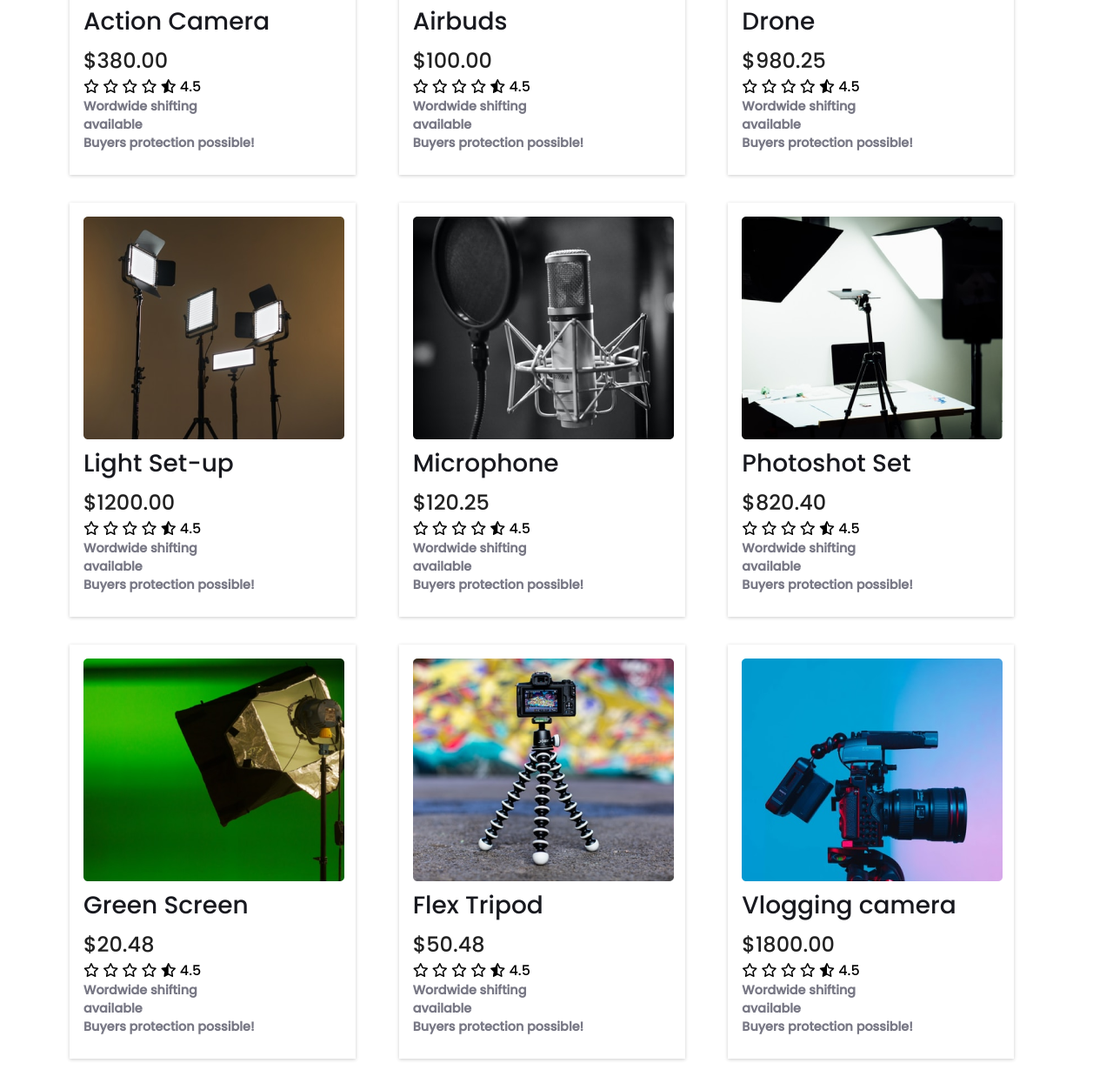
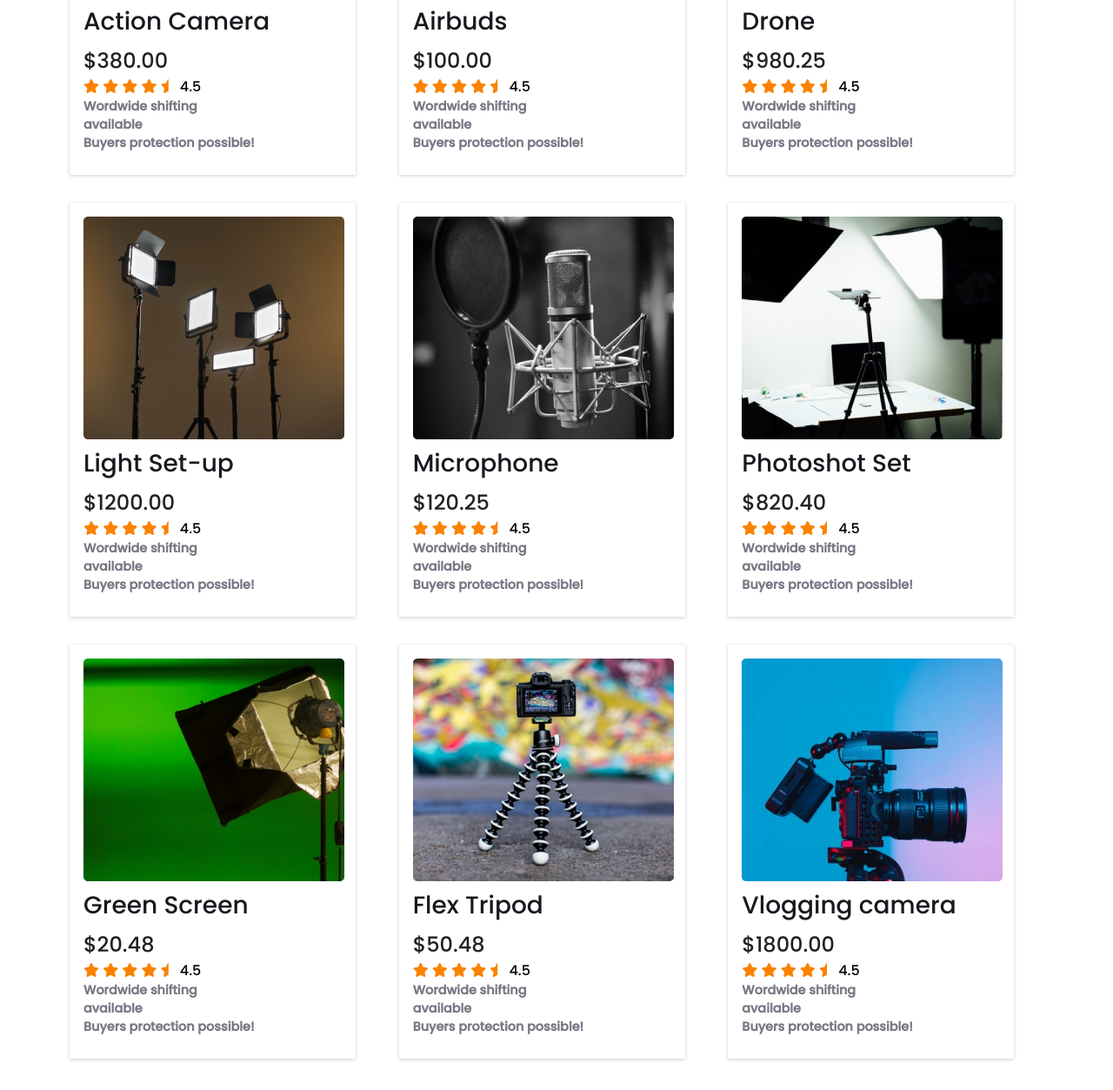
Before and after one commit to Antor-094/influencer-gear, a plain HTML site: page index.html in a window 1280 px wide. Shown: the part 1327-2580 px from the top of the page at 87% size. Drawn offline with Linux system fonts and the light colour scheme.

Commit message:
Final commit done

```diff
--- a/index.html
+++ b/index.html
@@ -13,13 +13,15 @@
        <header>
         <nav>
              <h3 class="nav-title">Influencer products</h3>
-             <div>
+             <div class="ok">
                   <a href="">Home</a>
                   <a href="">products</a>
-                  <a href="">Sign up</a>
-                  <a href="">Log in</a>
+                  <a href="">Signup</a>
+                  <a href="">Login</a>
+
                   <a href=""><i class="fa-solid fa-magnifying-glass antor"></i></a>
                   <a href=""><i class="fa-solid fa-cart-shopping antor ontor"></i></a>
+
              </div>
         </nav>
         <div class="header">
@@ -54,11 +56,11 @@
                     <h2 class="product-name">Action Camera</h2>
                     <h3 class="product-price">$380.00</h3>
                     <div class="rating">
-                        <i class="fa-regular fa-star"></i>
-                        <i class="fa-regular fa-star"></i>
-                        <i class="fa-regular fa-star"></i>
-                        <i class="fa-regular fa-star"></i>
-                        <i class="fa-regular fa-star-half-stroke"></i>
+                        <i class="fa-solid fa-star fa-antor"></i>
+                        <i class="fa-solid fa-star fa-antor"></i>
+                        <i class="fa-solid fa-star fa-antor"></i>
+                        <i class="fa-solid fa-star fa-antor"></i>
+                        <i class="fa-solid fa-star-half fa-antor"></i>
                         <span>4.5</span>
                     </div>
                     <p class="product-description">Wordwide shifting <br> available <br> Buyers protection possible!</p>
@@ -68,11 +70,11 @@
                     <h2 class="product-name">Airbuds</h2>
                     <h3 class="product-price">$100.00</h3>
                     <div class="rating">
-                        <i class="fa-regular fa-star"></i>
-                        <i class="fa-regular fa-star"></i>
-                        <i class="fa-regular fa-star"></i>
-                        <i class="fa-regular fa-star"></i>
-                        <i class="fa-regular fa-star-half-stroke"></i>
+                        <i class="fa-solid fa-star fa-antor"></i>
+                        <i class="fa-solid fa-star fa-antor"></i>
+                        <i class="fa-solid fa-star fa-antor"></i>
+                        <i class="fa-solid fa-star fa-antor"></i>
+                        <i class="fa-solid fa-star-half fa-antor"></i>
                         <span>4.5</span>
                     </div>
                     <p class="product-description">Wordwide shifting <br> available <br> Buyers protection possible!</p>
@@ -82,11 +84,11 @@
                     <h2 class="product-name">Drone</h2>
                     <h3 class="product-price">$980.25</h3>
                     <div class="rating">
-                        <i class="fa-regular fa-star"></i>
-                        <i class="fa-regular fa-star"></i>
-                        <i class="fa-regular fa-star"></i>
-                        <i class="fa-regular fa-star"></i>
-                        <i class="fa-regular fa-star-half-stroke"></i>
+                        <i class="fa-solid fa-star fa-antor"></i>
+                        <i class="fa-solid fa-star fa-antor"></i>
+                        <i class="fa-solid fa-star fa-antor"></i>
+                        <i class="fa-solid fa-star fa-antor"></i>
+                        <i class="fa-solid fa-star-half fa-antor"></i>
                         <span>4.5</span>
                     </div>
                     <p class="product-description">Wordwide shifting <br> available <br> Buyers protection possible!</p>
@@ -96,11 +98,11 @@
                     <h2 class="product-name">Light Set-up</h2>
                     <h3 class="product-price">$1200.00</h3>
                     <div class="rating">
-                        <i class="fa-regular fa-star"></i>
-                        <i class="fa-regular fa-star"></i>
-                        <i class="fa-regular fa-star"></i>
-                        <i class="fa-regular fa-star"></i>
-                        <i class="fa-regular fa-star-half-stroke"></i>
+                        <i class="fa-solid fa-star fa-antor"></i>
+                        <i class="fa-solid fa-star fa-antor"></i>
+                        <i class="fa-solid fa-star fa-antor"></i>
+                        <i class="fa-solid fa-star fa-antor"></i>
+                        <i class="fa-solid fa-star-half fa-antor"></i>
                         <span>4.5</span>
                     </div>
                     <p class="product-description">Wordwide shifting <br> available <br> Buyers protection possible!</p>
@@ -110,11 +112,11 @@
                     <h2 class="product-name">Microphone</h2>
                     <h3 class="product-price">$120.25</h3>
                     <div class="rating">
-                        <i class="fa-regular fa-star"></i>
-                        <i class="fa-regular fa-star"></i>
-                        <i class="fa-regular fa-star"></i>
-                        <i class="fa-regular fa-star"></i>
-                        <i class="fa-regular fa-star-half-stroke"></i>
+                        <i class="fa-solid fa-star fa-antor"></i>
+                        <i class="fa-solid fa-star fa-antor"></i>
+                        <i class="fa-solid fa-star fa-antor"></i>
+                        <i class="fa-solid fa-star fa-antor"></i>
+                        <i class="fa-solid fa-star-half fa-antor"></i>
                         <span>4.5</span>
                     </div>
                     <p class="product-description">Wordwide shifting <br> available <br> Buyers protection possible!</p>
@@ -124,11 +126,11 @@
                     <h2 class="product-name">Photoshot Set</h2>
                     <h3 class="product-price">$820.40</h3>
                     <div class="rating">
-                        <i class="fa-regular fa-star"></i>
-                        <i class="fa-regular fa-star"></i>
-                        <i class="fa-regular fa-star"></i>
-                        <i class="fa-regular fa-star"></i>
-                        <i class="fa-regular fa-star-half-stroke"></i>
+                        <i class="fa-solid fa-star fa-antor"></i>
+                        <i class="fa-solid fa-star fa-antor"></i>
+                        <i class="fa-solid fa-star fa-antor"></i>
+                        <i class="fa-solid fa-star fa-antor"></i>
+                        <i class="fa-solid fa-star-half fa-antor"></i>
                         <span>4.5</span>
                     </div>
                     <p class="product-description">Wordwide shifting <br> available <br> Buyers protection possible!</p>
@@ -138,11 +140,11 @@
                     <h2 class="product-name">Green Screen</h2>
                     <h3 class="product-price">$20.48</h3>
                     <div class="rating">
-                        <i class="fa-regular fa-star"></i>
-                        <i class="fa-regular fa-star"></i>
-                        <i class="fa-regular fa-star"></i>
-                        <i class="fa-regular fa-star"></i>
-                        <i class="fa-regular fa-star-half-stroke"></i>
+                        <i class="fa-solid fa-star fa-antor"></i>
+                        <i class="fa-solid fa-star fa-antor"></i>
+                        <i class="fa-solid fa-star fa-antor"></i>
+                        <i class="fa-solid fa-star fa-antor"></i>
+                        <i class="fa-solid fa-star-half fa-antor"></i>
                         <span>4.5</span>
                     </div>
                     <p class="product-description">Wordwide shifting <br> available <br> Buyers protection possible!</p>
@@ -152,11 +154,11 @@
                     <h2 class="product-name">Flex Tripod</h2>
                     <h3 class="product-price">$50.48</h3>
                     <div class="rating">
-                        <i class="fa-regular fa-star"></i>
-                        <i class="fa-regular fa-star"></i>
-                        <i class="fa-regular fa-star"></i>
-                        <i class="fa-regular fa-star"></i>
-                        <i class="fa-regular fa-star-half-stroke"></i>
+                        <i class="fa-solid fa-star fa-antor"></i>
+                        <i class="fa-solid fa-star fa-antor"></i>
+                        <i class="fa-solid fa-star fa-antor"></i>
+                        <i class="fa-solid fa-star fa-antor"></i>
+                        <i class="fa-solid fa-star-half fa-antor"></i>
                         <span>4.5</span>
                     </div>
                     <p class="product-description">Wordwide shifting <br> available <br> Buyers protection possible!</p>
@@ -166,11 +168,11 @@
                     <h2 class="product-name">Vlogging camera</h2>
                     <h3 class="product-price">$1800.00</h3>
                     <div class="rating">
-                        <i class="fa-regular fa-star"></i>
-                        <i class="fa-regular fa-star"></i>
-                        <i class="fa-regular fa-star"></i>
-                        <i class="fa-regular fa-star"></i>
-                        <i class="fa-regular fa-star-half-stroke"></i>
+                        <i class="fa-solid fa-star fa-antor"></i>
+                        <i class="fa-solid fa-star fa-antor"></i>
+                        <i class="fa-solid fa-star fa-antor"></i>
+                        <i class="fa-solid fa-star fa-antor"></i>
+                        <i class="fa-solid fa-star-half fa-antor"></i>
                         <span>4.5</span>
                     </div>
                     <p class="product-description">Wordwide shifting <br> available <br> Buyers protection possible!</p>
--- a/styles/styles.css
+++ b/styles/styles.css
@@ -102,7 +102,7 @@ nav a {
     margin: 0 auto;
     padding: 48px 32px;
     /* box-shadow: 1px 1px 1px 1px; */
-    box-shadow: 0 1px 4px 0 rgba(0,0,0,0.2);
+    box-shadow: 0 1px 4px 0 rgba(0, 0, 0, 0.2);
 
 
     margin-top: 64px;
@@ -130,13 +130,15 @@ nav a {
 }
 
 .product-details {
-    box-shadow: 0 1px 4px 0 rgba(0,0,0,0.2);
+    box-shadow: 0 1px 4px 0 rgba(0, 0, 0, 0.2);
 
     width: 329px;
     height: 476px;
     padding: 16px;
 }
-
+.fa-antor{
+    color: #FB8200;
+}
 .product-name {
     font-weight: 500;
     font-size: 28px;
@@ -149,13 +151,15 @@ nav a {
     font-size: 24px;
     color: rgba(0, 0, 0, 0.87);
 }
-.product-description{
+
+
+.product-description {
     font-weight: 700;
     font-size: 14.4px;
     color: #787885;
 }
 
-.btn2{
+.btn2 {
     border: none;
     font-weight: 700;
     font-size: 16px;
@@ -163,13 +167,15 @@ color: rgba(224, 44, 109, 0.87);
 
 
 }
-.btn-box{
+
+.btn-box {
     display: flex;
 
     margin: 52px 32px 0px 0px;
     justify-content: flex-end;
 }
-.feature-section{
+
+.feature-section {
     max-width: 1190px;
     margin: 0 auto;
     display: flex;
@@ -179,142 +185,180 @@ color: rgba(224, 44, 109, 0.87);
     margin-bottom: 100px;
 
 }
-.feature-img img{
 
-}
-.feature-text{
+.feature-img img {}
+
+.feature-text {
     font-weight: 700;
     font-size: 38px;
     color: #0A0826;
 }
-.feature-description{
+
+.feature-description {
     font-weight: 700;
     font-size: 16px;
     color: #6C6C6C;
     margin: 16px 0px;
     margin-right: 160px;
 }
-.btn3{
+
+.btn3 {
     background: #E02C6D;
     border: none;
     padding: 10px 24px;
     color: #FFFFFF;
 }
-footer{
+
+footer {
     text-align: center;
     width: 100wh;
     background-color: #0A0826;
     padding: 50px;
 }
-.footer-title{
+
+.footer-title {
     font-weight: 700;
     font-size: 24px;
     color: #FFFFFF;
 
 }
-.copyright{
+
+.copyright {
     font-weight: 700;
     font-size: 14px;
     color: #D9DBE1;
     margin: 7px 0px;
 }
-.last-text{
+
+.last-text {
     font-weight: 700;
     font-size: 14px;
     color: #D9DBE1;
     margin-bottom: 15px;
 }
-.contact .conn{
+
+.contact .conn {
     margin-left: 9px;
     background: #13a8cd5c;
     color: #FFFFFF;
 
 }
-.contact i{
+
+.contact i {
     font-size: 23px;
     border-radius: 100%;
 }
 
 /* mobile */
 @media only screen and (max-width:668px) {
- .header{
+    header {
         width: 100%;
     }
-.header{
+
+    .header {
         flex-direction: column-reverse;
         margin-top: 10px;
         gap: 14px;
     }
-.header-image{
+
+    .header-image {
         background-size: contain;
-    width: 100%;
+        width: 90%;
         background-repeat: no-repeat;
+        background-position: center;
     }
-.header-image img{
-    width: 90%;
-    height: 90%;
+
+    .header-image img {
+        width: 78%;
+        height: 65%;
+
+        margin: 0px auto;
+        margin-top: 25%;
     }
-.header-description{
+
+    .header-description {
         margin: 20px;
         font-size: 20px;
     }
-.btn1{
+
+    .btn1 {
         font-size: 25px;
     }
 
-.header-title{
+    .header-title {
         font-size: 30px;
 
     }
-.header-details{
+
+    .header-details {
         text-align: center;
         width: 100%;
     }
+
     nav {
-    width: 100%;
-    margin: 30px auto 0px auto;
+        max-width: 100%;
+        /* margin: 30px  0px; */
         flex-direction: column;
-    gap: 20px;
+        gap: 10px;
+        margin: 0px;
+        padding: 5% 5% 2% 5%;
+        box-sizing: border-box;
     }
-nav a .antor{
-    margin-top: 30px;
 
+    .ok {
+        display: flex;
+        flex-direction: column;
+        padding: 0px;
     }
-nav a .ontor{
-    margin-left: 250px;
+
+    .ok a {
+        background-color: rgb(116, 15, 216);
+        margin: 10px 0px;
+        text-align: center;
+        padding: 10px;
+        border-radius: 10px;
+        color: #FFFFFF;
     }
-.nav-title{
+    .nav-title {
         font-size: 25px;
+        text-align: center;
     }
-.logos-section{
+
+    .logos-section {
         padding: 10px 5px;
         width: 100%;
         flex-wrap: wrap;
     }
-.logos-section img{
+
+    .logos-section img {
         width: 70px;
         margin-left: 10px;
     }
-.logo1{
+
+    .logo1 {
         margin-top: 20px;
     }
-.collection-grid{
+
+    .collection-grid {
         grid-template-columns: repeat(1, 1fr);
         gap: 26px;
         justify-items: center;
     }
-.feature-section{
+
+    .feature-section {
         flex-direction: column-reverse;
         justify-content: center;
-    gap:20px;
+        gap: 20px;
         margin-top: 35px;
         width: 100%;
         text-align: center;
     }
-.feature-description{
+
+    .feature-description {
         margin-right: 0px;
     }
-.feature-img img{
+
+    .feature-img img {
         width: 90%;
     }
 
```
Lines whose indentation alone changed are shown as unchanged.
